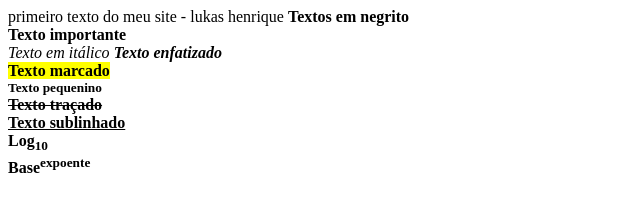
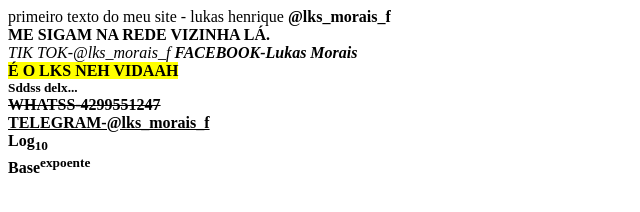
Before and after one commit to RIBEIROLUKAS/projeto01, a plain HTML site: page index.html in a window 1280 px wide. Shown: the whole page, without its empty margins (0-640 px from the left). Drawn offline with Linux system fonts and the light colour scheme.

Commit message:
REDES-SOCIAIS

```diff
--- a/index.html
+++ b/index.html
@@ -2,21 +2,21 @@
 
 <html>
 <!--Formatação de textos-->
-<b>Textos em negrito</b>
+<b>@lks_morais_f</b>
 <br>
-<strong>Texto importante</strong>
+<strong>ME SIGAM NA REDE VIZINHA LÁ.</strong>
 <br>
-<i>Texto em itálico</i>
+<i>TIK TOK-@lks_morais_f</i>
 <b>
-<em>Texto enfatizado</em>
+<em>FACEBOOK-Lukas Morais</em>
 <br>
-<mark>Texto marcado</mark>
+<mark>É O LKS NEH VIDAAH</mark>
 <br>
-<small>Texto pequenino</small>
+<small>Sddss delx...</small>
 <br>
-<del>Texto traçado</del>
+<del>WHATSS-4299551247</del>
 <br>
-<u>Texto sublinhado</u>
+<u>TELEGRAM-@lks_morais_f</u>
 <br>
 Log<sub>10</sub>
 <br>
```
